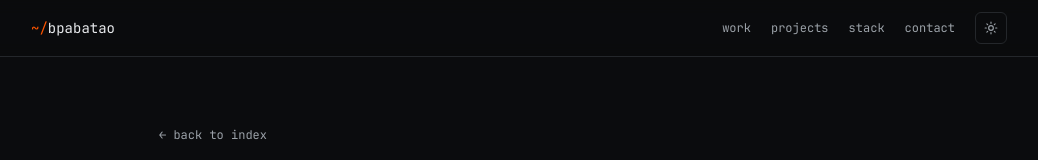
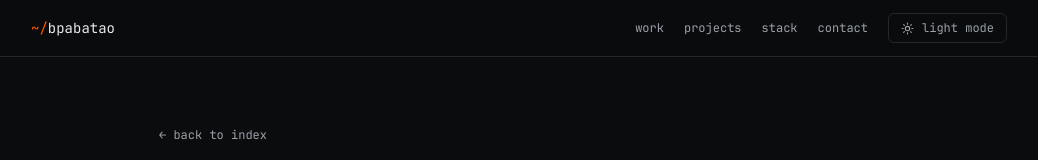
Before and after one commit to bpabatao/bpabatao.github.io, a Next.js app: page /case/core-api in a window 1280 px wide. Shown: the top 160 px of the page, without its empty margins (121-1159 px from the left). Built offline with nearby package versions, Linux system fonts and the light colour scheme.

Commit message:
Theme toggle: icon-only button to labeled CTA (light mode / dark mode)

```diff
--- a/src/components/ThemeToggle.tsx
+++ b/src/components/ThemeToggle.tsx
@@ -1,5 +1,6 @@
 "use client";
 
+/* Label/icon swap is pure CSS (light: variant) - no state, no hydration flicker */
 export function ThemeToggle() {
   const toggle = () => {
     const light = document.documentElement.classList.toggle("light");
@@ -11,15 +12,17 @@ export function ThemeToggle() {
       type="button"
       onClick={toggle}
       aria-label="Toggle color theme"
-      className="grid size-8 cursor-pointer place-items-center rounded-md border border-line text-muted transition-colors hover:border-accent hover:text-accent"
+      className="flex cursor-pointer items-center gap-2 rounded-md border border-line px-3 py-1.5 font-mono text-xs text-muted transition-colors hover:border-accent hover:text-accent"
     >
-      <svg className="light:hidden" width="14" height="14" viewBox="0 0 24 24" fill="none" stroke="currentColor" strokeWidth="2" strokeLinecap="round">
+      <svg className="light:hidden" width="13" height="13" viewBox="0 0 24 24" fill="none" stroke="currentColor" strokeWidth="2" strokeLinecap="round">
         <circle cx="12" cy="12" r="4" />
         <path d="M12 2v2m0 16v2M4.9 4.9l1.4 1.4m11.4 11.4 1.4 1.4M2 12h2m16 0h2M4.9 19.1l1.4-1.4m11.4-11.4 1.4-1.4" />
       </svg>
-      <svg className="hidden light:block" width="14" height="14" viewBox="0 0 24 24" fill="none" stroke="currentColor" strokeWidth="2" strokeLinecap="round" strokeLinejoin="round">
+      <svg className="hidden light:block" width="13" height="13" viewBox="0 0 24 24" fill="none" stroke="currentColor" strokeWidth="2" strokeLinecap="round" strokeLinejoin="round">
         <path d="M21 12.8A9 9 0 1 1 11.2 3a7 7 0 0 0 9.8 9.8Z" />
       </svg>
+      <span className="light:hidden">light mode</span>
+      <span className="hidden light:inline">dark mode</span>
     </button>
   );
 }
```
